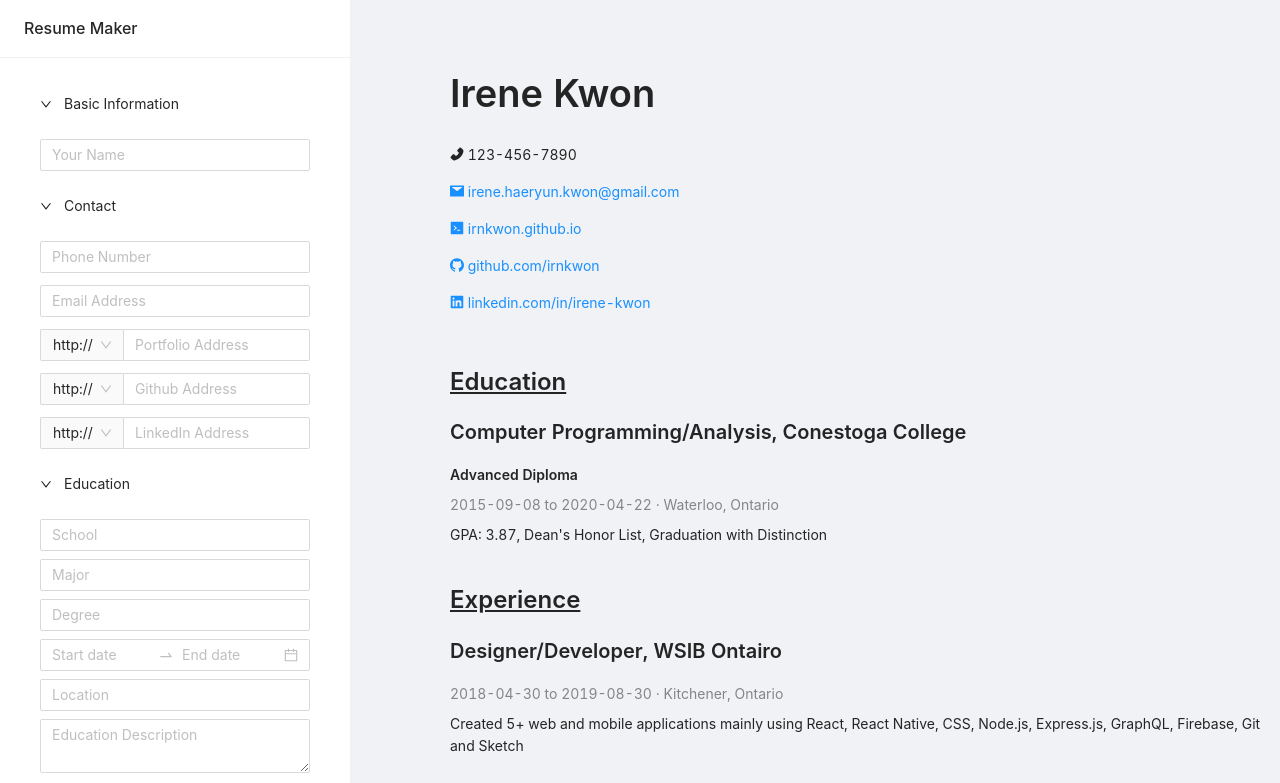
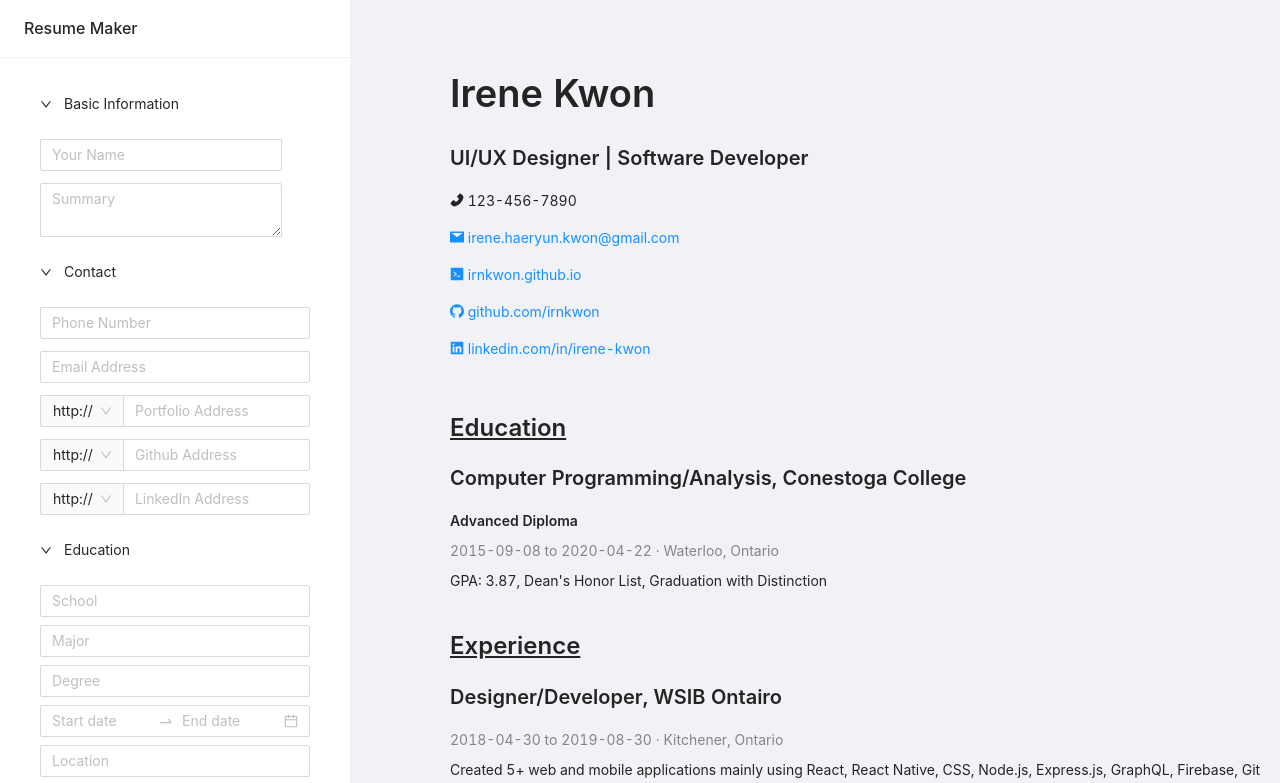
Before and after one commit to irnkwon/resume-maker, a React (Create React App) app: page / in a window 1280 px wide. Shown: the top 783 px of the page. Built offline with nearby package versions, Linux system fonts and the light colour scheme.

Commit message:
Clean siderSections using map

```diff
--- a/src/App.js
+++ b/src/App.js
@@ -26,6 +26,7 @@ class App extends React.Component {
     this.state = {
       // Basic Information
       name: "Irene Kwon",
+      summary: "UI/UX Designer | Software Developer",
 
       // Contact
       phone: "123-456-7890",
@@ -93,10 +94,15 @@ class App extends React.Component {
         <Sider width={350} theme={"light"}>
           <Card title="Resume Maker" bordered={false}>
             <Collapse defaultActiveKey={['1', '2', '3', '4', '5']} ghost>
-              <Panel header="Basic Information" key="1">
+              {siderSections.map((i) => (
+                <Panel header={i.header} key={i.key}>
+                  {
+                    i.header === "Basic Information" ? (
+                      <Space direction="vertical" size={12}>
                         <Input name="name" placeholder="Your Name" onChange={this.handleChange}></Input>
-              </Panel>
-              <Panel header="Contact" key="2">
+                        <TextArea name="summary" placeholder="Summary" onChange={this.handleChange}></TextArea>
+                      </Space>
+                    ) : i.header === "Contact" ? (
                       <Space direction="vertical" size={12}>
                         <Input name="phone" placeholder="Phone Number" onChange={this.handleChange}></Input>
                         <Input name="email" placeholder="Email Address" onChange={this.handleChange}></Input>
@@ -119,8 +125,7 @@ class App extends React.Component {
                           onChange={this.handleChange}
                         ></Input>
                       </Space>
-              </Panel>
-              <Panel header="Education" key="3">
+                    ) : i.header === "Education" ? (
                       <Space direction="vertical">
                         <Input name="schoolName" placeholder="School" onChange={this.handleChange}></Input>
                         <Input name="major" placeholder="Major" onChange={this.handleChange}></Input>
@@ -130,8 +135,7 @@ class App extends React.Component {
                         <Input name="schoolLocation" placeholder="Location" onChange={this.handleChange}></Input>
                         <TextArea name="eduDesc" placeholder="Education Description" onChange={this.handleChange}></TextArea>
                       </Space>
-              </Panel>
-              <Panel header="Experience" key="4">
+                    ) : i.header === "Experience" ? (
                       <Space direction="vertical">
                         <Input name="jobTitle" placeholder="Job Title" onChange={this.handleChange}></Input>
                         <Input name="companyName" placeholder="Company" onChange={this.handleChange}></Input>
@@ -140,14 +144,16 @@ class App extends React.Component {
                         <Input name="companyLocation" placeholder="Location" onChange={this.handleChange}></Input>
                         <TextArea name="jobDesc" placeholder="Experience Description" onChange={this.handleChange}></TextArea>
                       </Space>
-              </Panel>
-              <Panel header="Projects" key="5">
+                    ) : i.header === "Projects" ? (
                         <Space direction="vertical">
                         <Input name="projectName" placeholder="Project Name" onChange={this.handleChange}></Input>
                         <Input name="projectLink" placeholder="Project Link" onChange={this.handleChange}></Input>
                         <TextArea name="projectDesc" placeholder="Project Description" onChange={this.handleChange}></TextArea>
                       </Space>
+                    ) : null
+                  }
                 </Panel>
+              ))}
             </Collapse>
           </Card>
         </Sider>
@@ -158,6 +164,7 @@ class App extends React.Component {
           <Content>
             <Space direction="vertical">
               <Title level={1}>{this.state.name}</Title>
+              <Title level={4}>{this.state.summary}</Title>
 
               <Space direction="vertical" size={1}>
                 <Paragraph><PhoneFilled /> {this.state.phone}</Paragraph>
@@ -210,3 +217,26 @@ class App extends React.Component {
 }
 
 export default App;
+
+const siderSections = [
+  {
+    key: 1,
+    header: "Basic Information"
+  },
+  {
+    key: 2,
+    header: "Contact"
+  },
+  {
+    key: 3,
+    header: "Education"
+  },
+  {
+    key: 4,
+    header: "Experience"
+  },
+  {
+    key: 5,
+    header: "Projects"
+  }
+]
```
Lines whose indentation alone changed are shown as unchanged.
